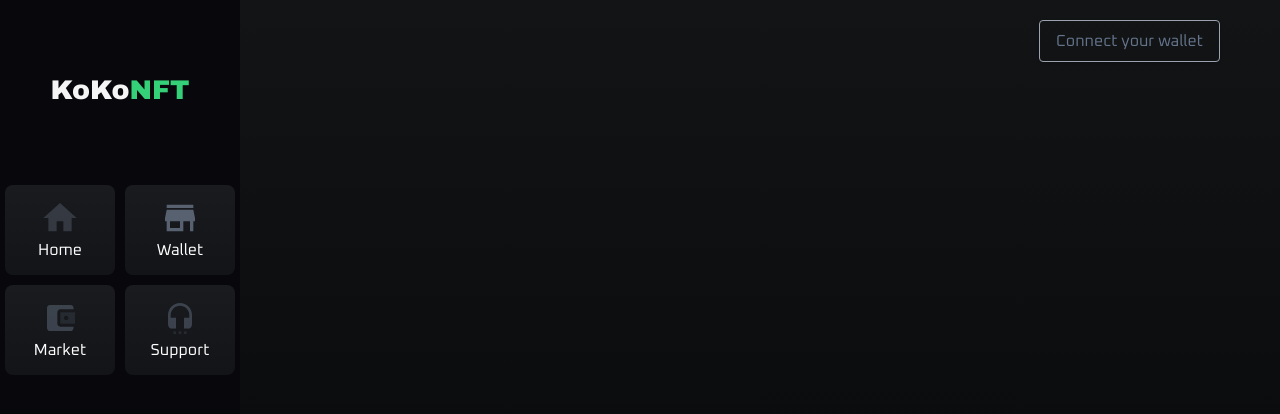
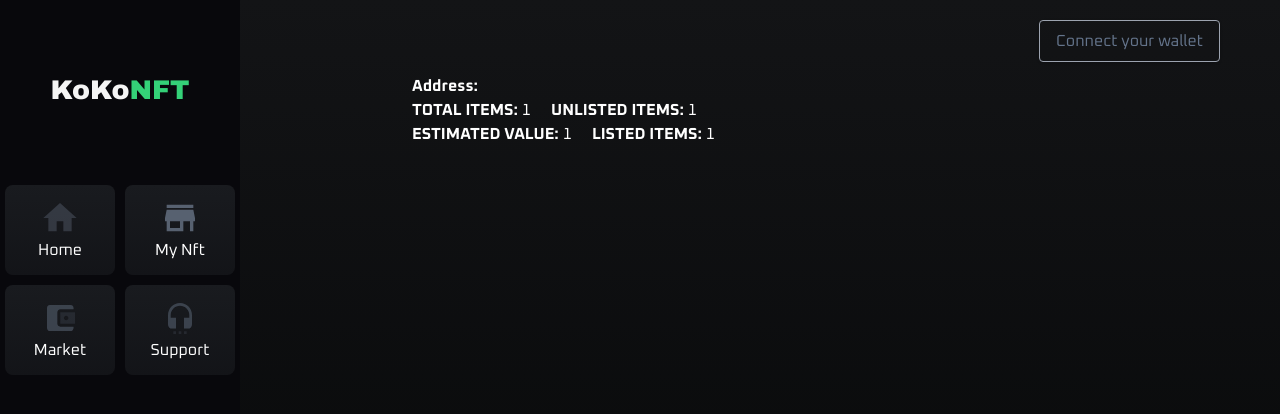
Before and after one commit to thelonely5798/solid-nft, a Nuxt app: page /my-nft/childrens/MyProfile in a window 1280 px wide. Shown: the top 414 px of the page. Built offline with nearby package versions, Linux system fonts and the light colour scheme.

Commit message:
Update src

```diff
--- a/app.vue
+++ b/app.vue
@@ -60,9 +60,12 @@ onMounted((() => {
     const account: IAccount = JSON.parse(localStorage.getItem("account"))
     if (account.network === "Etherum") {
       const etherumNetwork = new EtherumNetwork()
-      etherumNetwork.setCurrentAccount(account)
-      const netWorkAdapter = new NetWorkAdpater(etherumNetwork)
-      setNetwork(netWorkAdapter)
+      etherumNetwork.connect((_account) => {
+        etherumNetwork.setCurrentAccount(_account)
+        const netWorkAdapter = new NetWorkAdpater(etherumNetwork)
+        setNetwork(netWorkAdapter)
+      })
+
     }
   } catch (err) {
     localStorage.clear()
--- a/layouts/components/TheSideMenu.vue
+++ b/layouts/components/TheSideMenu.vue
@@ -29,8 +29,9 @@ const menuItems = ref([
         url: "/"
     },
     {
-        title: "Wallet",
-        icon: "icon-market"
+        title: "My Nft",
+        icon: "icon-market",
+        url: "/my-nft"
     },
     {
         title: "Market",
--- a/package.json
+++ b/package.json
@@ -14,6 +14,7 @@
   "dependencies": {
     "@mdi/js": "^6.9.96",
     "@metamask/detect-provider": "^1.2.0",
+    "@metamask/jazzicon": "^2.0.0",
     "@pinia/nuxt": "^0.3.0",
     "animate.css": "^4.1.1",
     "bootstrap": "^5.1.3",
--- a/pages/index/childrens/DirectorListing.vue
+++ b/pages/index/childrens/DirectorListing.vue
@@ -1,7 +1,7 @@
 <template>
     <div class="top-listing">
         <div class="d-flex">
-            <p><span class="text-first">Top</span><span class="text-second"> collections</span></p>
+            <p><span class="text-first">Top</span><span class="text-second"> Directors</span></p>
         </div>
     </div>
     <div class="w-full hover:opacity-50 hover:cursor-pointer" v-for="i in 5" :key="i" :class="{'mt-2': i !== 1}" >
--- a/pages/index/index.vue
+++ b/pages/index/index.vue
@@ -1,5 +1,4 @@
 <template>
-  <transition name="home">
   <div>
     <div class="flex flex-row">
       <div class="w-full">
@@ -13,7 +12,6 @@
       </div>
     </div>
   </div>
-  </transition>
 </template>
 <script setup lang="ts">
 import { ref } from "vue"
--- a/pages/market-place/index.vue
+++ b/pages/market-place/index.vue
@@ -1,9 +1,7 @@
 <template>
-    <transition name="market-place">
           <div class="w-full">
               <SearchItem/>
           </div>
-    </transition>
 </template>
 
 <script setup lang="ts">
--- /dev/null
+++ b/pages/my-nft/childrens/MyNft.vue
@@ -0,0 +1,9 @@
+<template>
+    <div class="h-[calc(100vh_-_400px)] rounded-lg w-full">
+
+    </div>
+</template>
+
+<style lang="scss" scoped>
+
+</style>
--- /dev/null
+++ b/pages/my-nft/childrens/MyProfile.vue
@@ -0,0 +1,47 @@
+<template>
+    <div class="w-full p-3 rounded-lg flex">
+        <div ref="avatarRef" class="w-[120px] flex justify-center">
+        </div>
+        <div>
+            <div>
+                <b>Address: </b> {{ network.getAddress }}
+            </div>
+            <div class="flex w-full">
+                <div>
+                    <b>TOTAL ITEMS: </b>1
+                </div>
+                <div class="ml-5">
+                    <b>UNLISTED ITEMS: </b> 1
+                </div>
+            </div>
+            <div class="flex w-full">
+                <div>
+                    <b>ESTIMATED VALUE: </b>1
+                </div>
+                <div class="ml-5">
+                    <b>LISTED ITEMS: </b> 1
+                </div>
+            </div>
+        </div>
+
+    </div>
+</template>
+
+
+<script setup lang="ts">
+import jazzicon from "@metamask/jazzicon"
+import { useNetWork } from "@/store/network"
+const network = useNetWork()
+
+const avatarRef = ref()
+onMounted(() => {
+    watch(() => network.getAddress, (value) => {
+        // Make icon
+        const addr = value.slice(2, 10);
+        const seed = parseInt(addr, 16);
+        const icon = jazzicon(100, seed);
+        avatarRef?.value?.appendChild(icon)
+
+    })
+})
+</script>
--- /dev/null
+++ b/pages/my-nft/childrens/Tabs.vue
@@ -0,0 +1,22 @@
+<template>
+    <div class="border-t-2 border-b-2 border-[#145330] h-[60px] w-full flex items-center">
+        <div class="p-2 hover:cursor-pointer  hover:opacity-50">
+            My items
+        </div>
+        <div class="p-2 hover:cursor-pointer  hover:opacity-50">
+            Listed items
+        </div>
+        <div class="p-2 hover:cursor-pointer  hover:opacity-50">
+            Auctions
+        </div>
+        <div class="p-2 hover:cursor-pointer  hover:opacity-50">
+            Offers made
+        </div>
+        <div class="p-2 hover:cursor-pointer  hover:opacity-50">
+            Offers received
+        </div>
+        <div class="p-2 hover:cursor-pointer  hover:opacity-50">
+            Activities
+        </div>
+    </div>
+</template>
--- /dev/null
+++ b/pages/my-nft/index.vue
@@ -0,0 +1,27 @@
+<template>
+        <div>
+            <div class="d-flex title-section">
+                <p><span class="text-first">My</span><span class="text-second"> Profile</span></p>
+            </div>
+            <div class="mt-5 w-full">
+                <MyProfile />
+            </div>
+            <div>
+                <Tabs />
+            </div>
+            <div class="mt-5 w-full">
+                <MyNft />
+            </div>
+        </div>
+</template>
+
+<style lang="scss" scoped>
+
+</style>
+
+<script setup lang="ts">
+import MyNft from './childrens/MyNft.vue';
+import MyProfile from './childrens/MyProfile.vue';
+import Tabs from './childrens/Tabs.vue';
+
+</script>
--- a/providers/network.ts
+++ b/providers/network.ts
@@ -5,7 +5,7 @@ export interface IAccount  {
     network: "Etherum" | "Solana"
 }
 export interface INetWork {
-    connect(): Promise<any>
+    connect(callback: () => void): Promise<any>
     logOut() : void
     getCurrentAccount(): IAccount
     setCurrentAccount(account: IAccount): void
@@ -13,11 +13,12 @@ export interface INetWork {
 
 export class EtherumNetwork {
     account: IAccount
-    async connect(): Promise<any> {
+    async connect(callback): Promise<any> {
          if (typeof window?.ethereum !== 'undefined') {
             const accounts = await window?.ethereum?.request({ method: 'eth_requestAccounts' });
             this.account = {address:  accounts[0], network: "Etherum"}
             localStorage.setItem("account", JSON.stringify(this.account))
+            callback && callback(this.account)
             return Promise.resolve(0)
         } else {
             return Promise.reject("Please install MetaMask")
--- a/store/network.ts
+++ b/store/network.ts
@@ -18,6 +18,7 @@ export const useNetWork = defineStore('network', () => {
     const getNetwork = computed(() => network?.value)
     const getAddress = computed(() => account?.value?.address ?? "")
     const getIsConnected = computed(() => isConnected.value)
+
     return {
         setNetwork,
         getNetwork,
```
Lines whose indentation alone changed are shown as unchanged.
